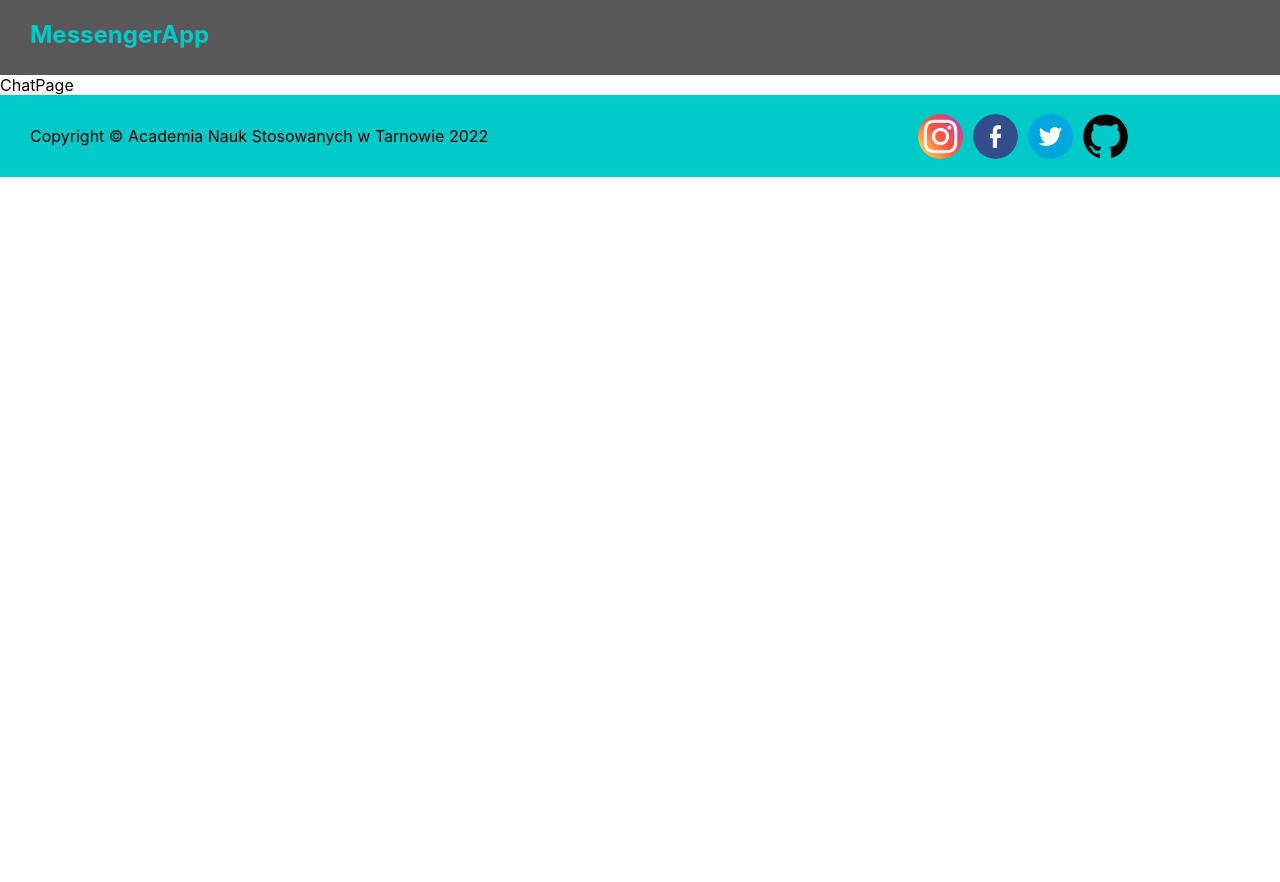
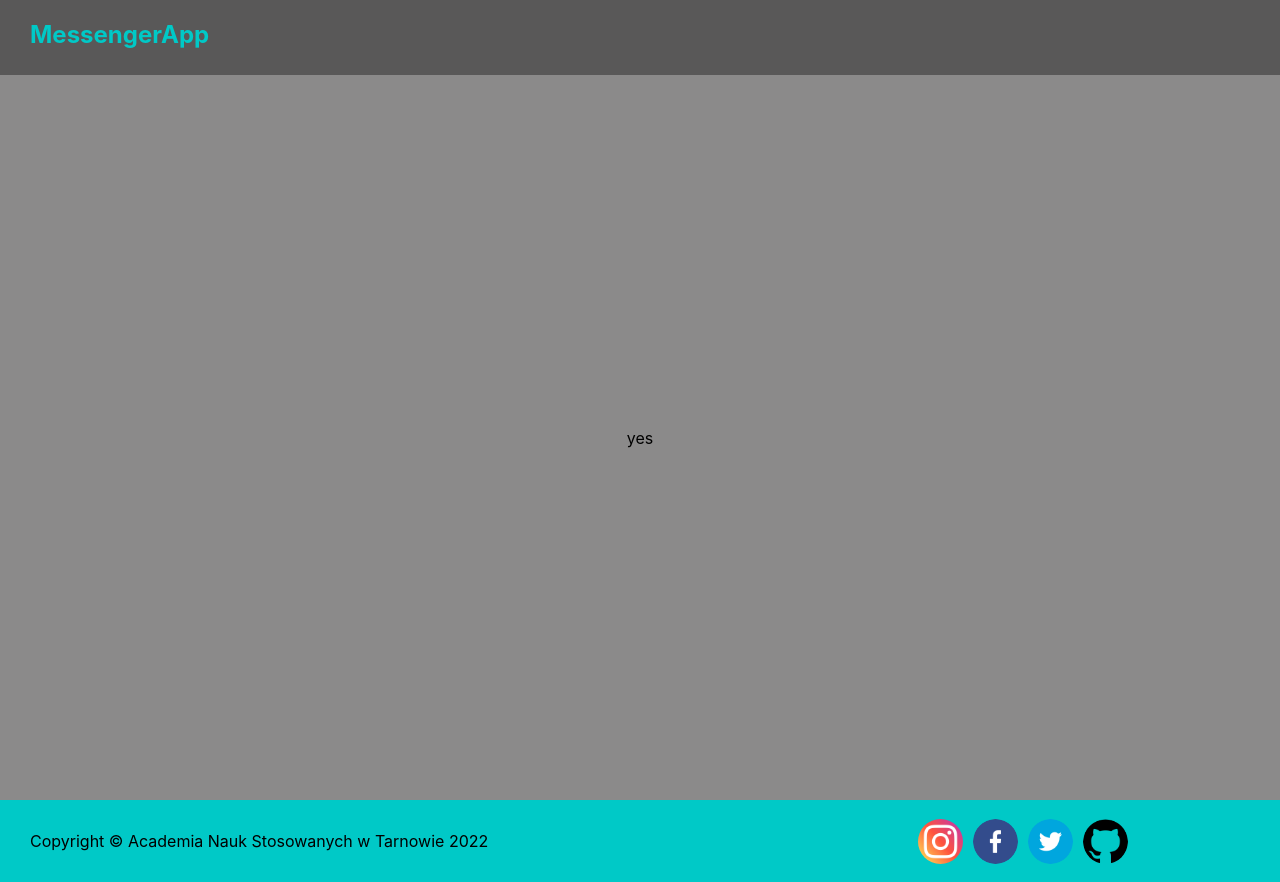
Before and after one commit to kuborek2/MessengerApp, a React (Create React App) app in the folder frontend/: page /app/chat in a window 1280 px wide. Before the commit the page ends 800 px from the top, so only its background shows below. Built offline with nearby package versions, Linux system fonts and the light colour scheme.

Commit message:
Prepared inital chat page

```diff
--- a/frontend/src/components/Frontpage/FrontPage.js
+++ b/frontend/src/components/Frontpage/FrontPage.js
@@ -28,9 +28,9 @@ const FrontPage = () => {
     const LoggedInUserButton = () => {
         return (
             <div className='buttonSpace'>
-                <Link to="access/dashboard">
+                <Link to="/app/chat">
                     <button className="navButton">
-                        Go to Dashboard
+                        Go to Chat
                     </button>
                 </Link>
             </div>
--- a/frontend/src/components/access/signin/SignInPage.js
+++ b/frontend/src/components/access/signin/SignInPage.js
@@ -91,7 +91,7 @@ const SignInPage = () => {
     const SignInSettled = (response) => {
         console.log("Logowanie powidło się")
         if( response.data.password === formValues.password ){
-            dispatch(toggleLogin (formValues.login))
+            dispatch(toggleLogin(formValues.login))
             navigate("/app/chat");
         } else SignInRejected()
     }
--- a/frontend/src/components/app/chat/ChatPage.css
+++ b/frontend/src/components/app/chat/ChatPage.css
@@ -0,0 +1,12 @@
+
+.chat-container {
+  position: relative;
+  box-sizing: border-box;
+  width: 100%;
+  height: calc(100vh - 75px);
+  background-color: #8B8A8A;
+  display: flex;
+  align-items: center;
+  justify-content: center;
+  overflow: auto;
+}
--- a/frontend/src/components/app/chat/ChatPage.js
+++ b/frontend/src/components/app/chat/ChatPage.js
@@ -2,9 +2,9 @@ import './ChatPage.css'
 
 const ChatPage = () => {
   return (
-    <>
-      ChatPage
-    </>
+    <div className="chat-container">
+      yes
+    </div>
   )
 }
 
--- a/frontend/src/components/top_navigation/TopNavigation.css
+++ b/frontend/src/components/top_navigation/TopNavigation.css
@@ -16,6 +16,16 @@
     width: fit-content;
 }
 
+.top-navigation-layout > .userControlButtons {
+    display: flex;
+    flex-direction: row;
+    justify-content: space-around;
+    align-items: center;
+}
+
+.top-navigation-layout > .userControlButtons > button {
+    margin-right: 1vw;
+}
 @keyframes header_anim {
     from {color: #00C9C7}
     to {color: white;}
--- a/frontend/src/components/top_navigation/TopNavigation.js
+++ b/frontend/src/components/top_navigation/TopNavigation.js
@@ -1,15 +1,28 @@
+import { useDispatch, useSelector } from "react-redux";
 import { Link, useNavigate } from "react-router-dom";
+import { toggleLogin } from "../../store/loginSlice";
 import './TopNavigation.css'
 
 const TopNavigation = () => {
 
+    const navigate = useNavigate();
+
+    const login = useSelector(state => state.login)
+
+    const dispatch = useDispatch()
+
+    const LogOut = () => {
+        dispatch(toggleLogin(""))
+        navigate("/");
+    }
+
     const UserControlButtons = (...props) => {
         return (
             <div className="userControlButtons">
-                <button disabled id="userName">
-                    { "user" }
+                <button disabled id="userName" className="navButton">
+                    Settings
                 </button>
-                <button id="logOutBtn" onClick={() => {}}>
+                <button id="logOutBtn" className="navButton" onClick={() => LogOut()}>
                     Log out
                 </button>
             </div>
@@ -23,7 +36,7 @@ const TopNavigation = () => {
                     MessengerApp
                 </h2>
             </Link>
-            {/* { login.isUserLoggedIn ? <UserControlButtons/> : "" } */}
+            { login.isUserLoggedIn ? <UserControlButtons/> : "" }
         </div>
     );
 }
```
